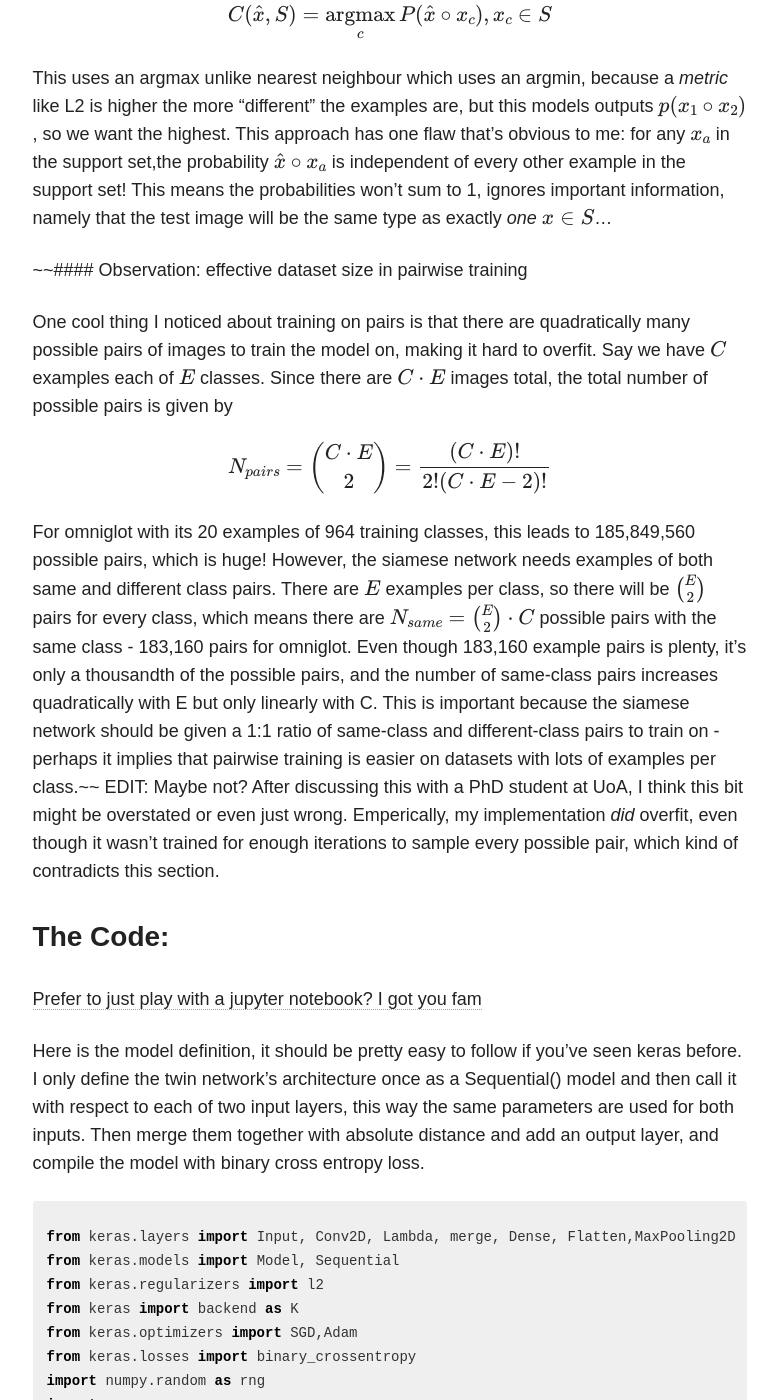
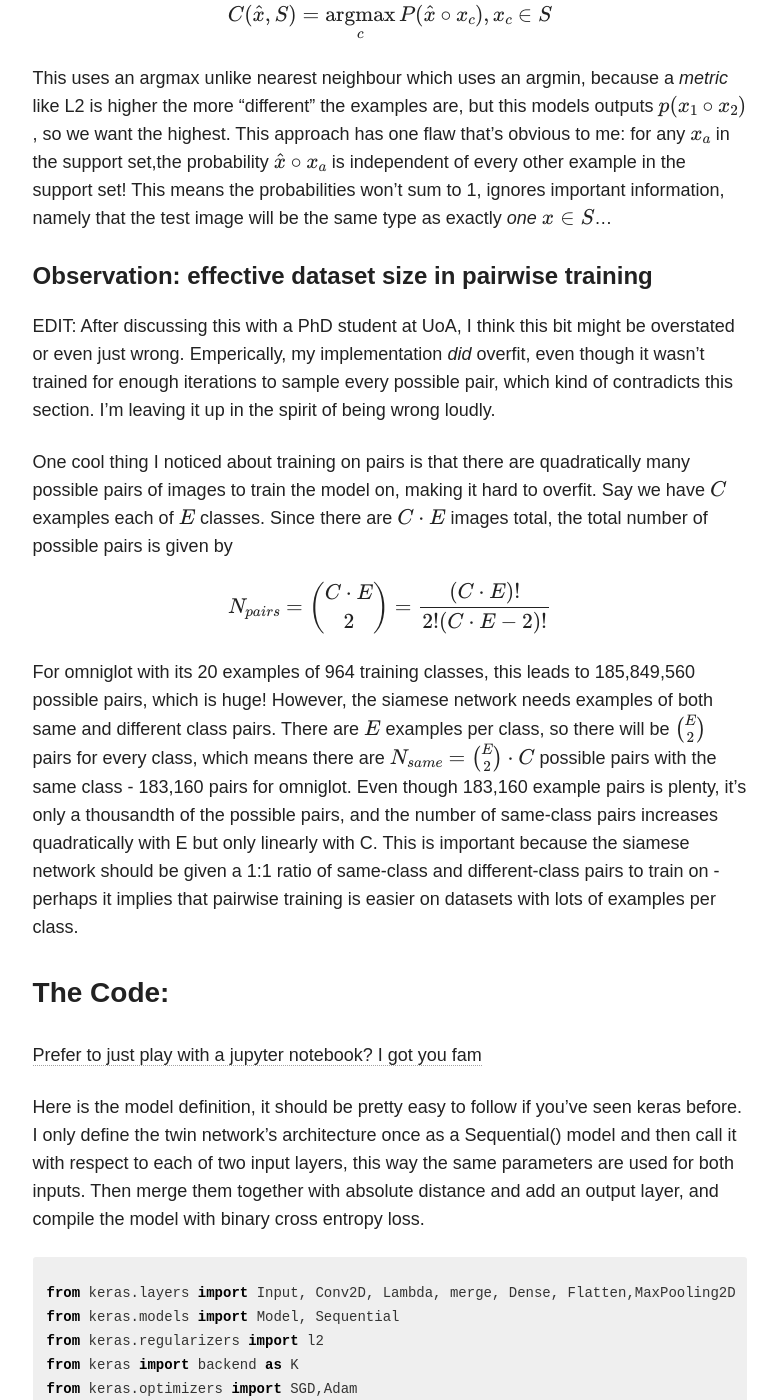
Before and after one commit to sorenbouma/sorenbouma.github.io, a Jekyll site: the page built from _posts/blog/2017-02-11-oneshot.md, in a window 1280 px wide and 1400 px high, scrolled down 9616 px. Shown: the whole window, without its empty margins (347-1125 px from the left). Built offline with Jekyll 4.4.1, drawn with Linux system fonts in a browser that asks for light colours; nearby versions of some CDN libraries; formulas are drawn with MathJax 3; comment, search, counter and statistics services are not loaded.

```diff
--- a/_config.yml
+++ b/_config.yml
@@ -46,7 +46,7 @@ owner:
   facebook: #username
   github: sorenbouma
   stackexchange: #http://stackoverflow.com/users/123456/username
-  linkedin: #username
+  linkedin: sbou093@aucklanduni.ac.nz
   instagram: #username
   flickr: #username
   tumblr: soubermenschithurts.tumblr.com
--- a/_posts/blog/2017-02-11-oneshot.md
+++ b/_posts/blog/2017-02-11-oneshot.md
@@ -182,14 +182,15 @@ This uses an argmax unlike nearest neighbour which uses an argmin, because a *me
 
 
 
-~~#### Observation: effective dataset size in pairwise training
+#### Observation: effective dataset size in pairwise training
+
+EDIT: After discussing this with a PhD student at UoA, I think this bit might be overstated or even just wrong. Emperically, my implementation *did* overfit, even though it wasn't trained for enough iterations to sample every possible pair, which kind of contradicts this section. I'm leaving it up in the spirit of being wrong loudly.
 
 One cool thing I noticed about training on pairs is that there are quadratically many possible pairs of images to train the model on, making it hard to overfit. Say we have \\( C\\) examples each of \\( E \\) classes. Since there are \\( C \cdot E \\) images total, the total number of possible pairs is given by
 \\[ N_{pairs} = {\binom {C \cdot E}{2}} = {\frac {(C \cdot E) !}{2! (C \cdot E-2) !}}  \\]
 
 For omniglot with its 20 examples of 964 training classes, this leads to 185,849,560 possible pairs, which is huge!
-However, the siamese network needs examples of both same and different class pairs. There are \\( E\\) examples per class, so there will be  \\( {\binom {E}{2}}  \\) pairs for every class, which means there are  \\(N_{same} = {\binom {E}{2}} \cdot C  \\) possible pairs with the same class -  183,160 pairs for omniglot. Even though 183,160 example pairs is plenty, it's only a thousandth of the possible pairs, and the number of same-class pairs increases quadratically with E but only linearly with C. This is important because the siamese network should be given a 1:1 ratio of same-class and different-class pairs to train on - perhaps it implies that pairwise training is easier on datasets with lots of examples per class.~~
-EDIT: Maybe not? After discussing this with a PhD student at UoA, I think this bit might be overstated or even just wrong. Emperically, my implementation *did* overfit, even though it wasn't trained for enough iterations to sample every possible pair, which kind of contradicts this section.
+However, the siamese network needs examples of both same and different class pairs. There are \\( E\\) examples per class, so there will be  \\( {\binom {E}{2}}  \\) pairs for every class, which means there are  \\(N_{same} = {\binom {E}{2}} \cdot C  \\) possible pairs with the same class -  183,160 pairs for omniglot. Even though 183,160 example pairs is plenty, it's only a thousandth of the possible pairs, and the number of same-class pairs increases quadratically with E but only linearly with C. This is important because the siamese network should be given a 1:1 ratio of same-class and different-class pairs to train on - perhaps it implies that pairwise training is easier on datasets with lots of examples per class.
 
 
 {::comment}
```
